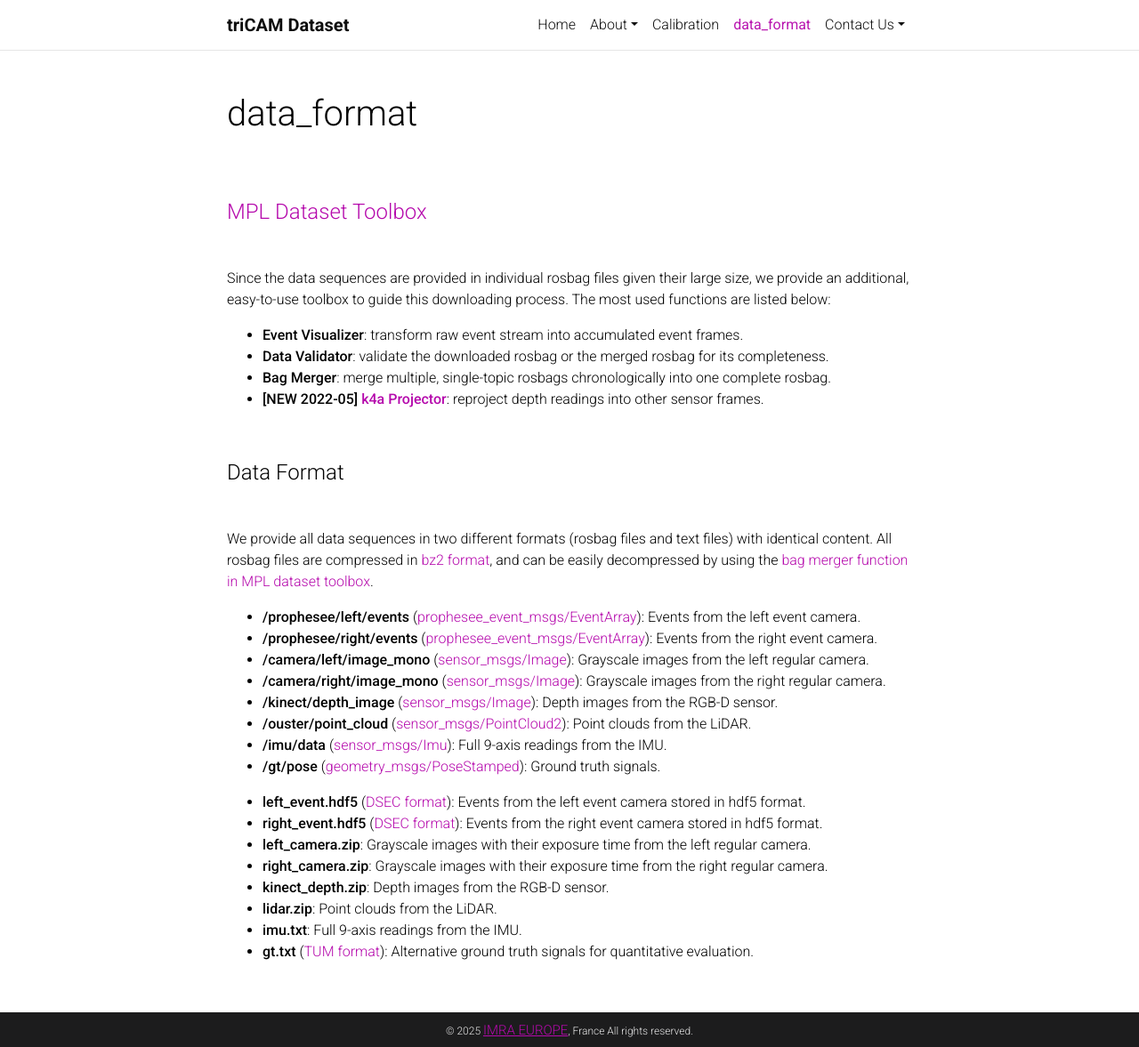
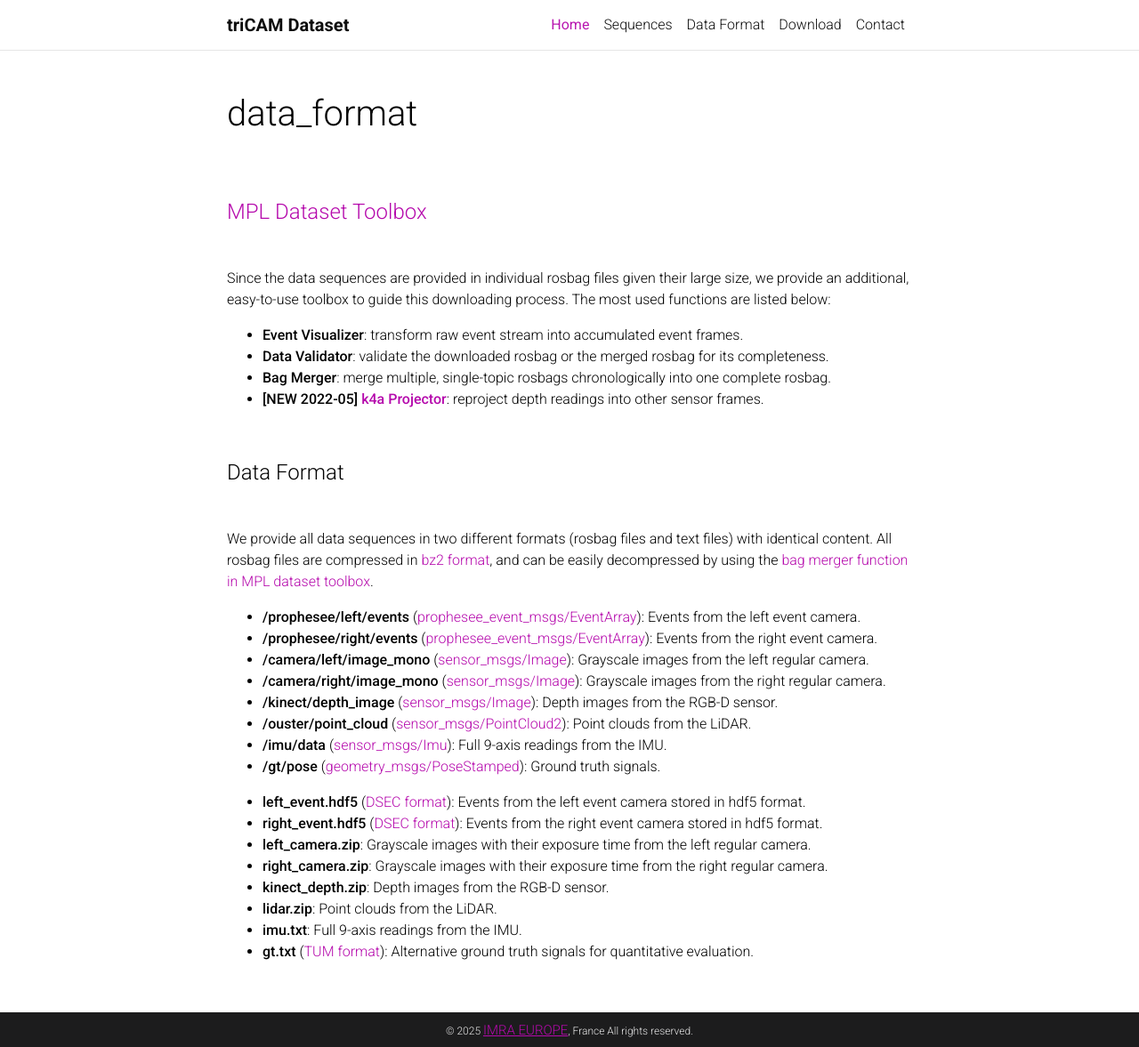
Before and after one commit to anikesadia/triCam-dataset, a Jekyll site: the page data_format/index.html, which Jekyll copies as it is, in a window 1280 px wide and 1177 px high. Shown: the whole window at 89% size. Built offline with Jekyll 4.4.1, drawn with Linux system fonts in a browser that asks for light colours; comment, search, counter and statistics services are not loaded; a style sheet for code colours, icons or effects is not loaded.

Commit message:
Update index.html

```diff
--- a/data_format/index.html
+++ b/data_format/index.html
@@ -42,11 +42,11 @@
           "@type": "Person",
           "name": "triCAM Dataset  "
         },
-        "url": "http://localhost:4000/triCam-dataset/da/",
+        "url": "http://localhost:4000/triCam-dataset/data_format/",
         "@type": "WebSite",
         "description": "A Real Monocular Multi-modal Event-based Pedestrian Dataset.
 ",
-        "headline": "data_format",
+        "headline": "Data Format",
         "sameAs": ["https://anikesadia.github.io/", "https://www.imra.eu/"],
         "name": "triCAM Dataset  ",
         "@context": "https://schema.org"
@@ -106,49 +106,25 @@
                     <span class="icon-bar bottom-bar"></span>
                 </button>
 
-                <div class="collapse navbar-collapse text-right" id="navbarNav">
+                        <div class="collapse navbar-collapse text-right" id="navbarNav">
                     <ul class="navbar-nav ml-auto flex-nowrap">
 
                         <!-- Home -->
-                        <li class="nav-item ">
+                        <li class="nav-item active">
                             <a class="nav-link" href="/triCam-dataset/index.html">Home</a>
                         </li>
 
-                        <!-- Other pages -->
-                        <li class="nav-item dropdown ">
-                            <a class="nav-link dropdown-toggle" href="#" id="navbarDropdown" role="button"
-                                data-toggle="dropdown" aria-haspopup="true" aria-expanded="false">About</a>
-                            <div class="dropdown-menu dropdown-menu-right" aria-labelledby="navbarDropdown">
-                                <a class="dropdown-item" href="/triCam-dataset/about/sensor/index.html">Sensor Suite</a>
-                                <div class="dropdown-divider"></div>
-                                <a class="dropdown-item"
-                                    href="/triCam-dataset/about/synchronization/index.html">Synchronization</a>
-                                <div class="dropdown-divider"></div>
-                                <a class="dropdown-item" href="/triCam-dataset/about/ground_truth/index.html">Ground
-                                    Truth</a>
-                            </div>
+                        <li class="nav-item ">
+                            <a class="nav-link" href="sequences/index.html">Sequences</a>
                         </li>
                         <li class="nav-item ">
-                            <a class="nav-link" href="/triCam-dataset/calibration/index.html">Calibration</a>
+                            <a class="nav-link" href="data_format/index.html">Data Format<span class="sr-only">(current)</span></a>
                         </li>
-                        <li class="nav-item active">
-                            <a class="nav-link" href="/triCam-dataset/data_format/index.html">data_format<span
-                                    class="sr-only">(current)</span></a>
+                        <li class="nav-item ">
+                            <a class="nav-link" href="download/index.html">Download</a>
                         </li>
-                        <!-- <li class="nav-item ">
-                  <a class="nav-link" href="/triCam-dataset/competition/">Competition</a>
-                </li> -->
-                        <li class="nav-item dropdown ">
-                            <a class="nav-link dropdown-toggle" href="#" id="navbarDropdown" role="button"
-                                data-toggle="dropdown" aria-haspopup="true" aria-expanded="false">Contact Us</a>
-                            <div class="dropdown-menu dropdown-menu-right" aria-labelledby="navbarDropdown">
-                                <a class="dropdown-item"
-                                    href="https://github.com/mgaoling/mpl_calibration_toolbox/issues" target="_blank"
-                                    rel="noopener noreferrer">Calibration Issue</a>
-                                <div class="dropdown-divider"></div>
-                                <a class="dropdown-item" href="https://github.com/mgaoling/mpl_dataset_toolbox/issues"
-                                    target="_blank" rel="noopener noreferrer">Dataset Issue</a>
-                            </div>
+                        <li class="nav-item ">
+                            <a class="nav-link" href="contact/index.html">Contact</a>
                         </li>
                     </ul>
                 </div>
```
